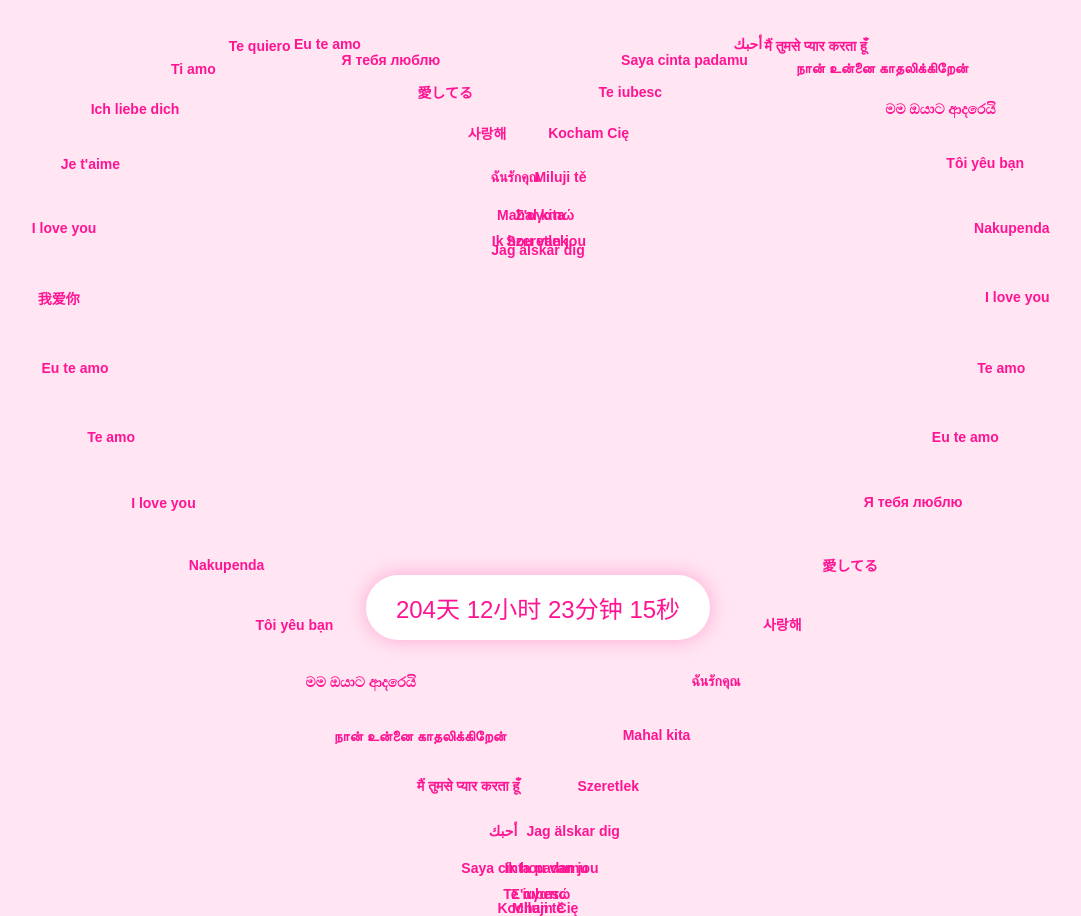
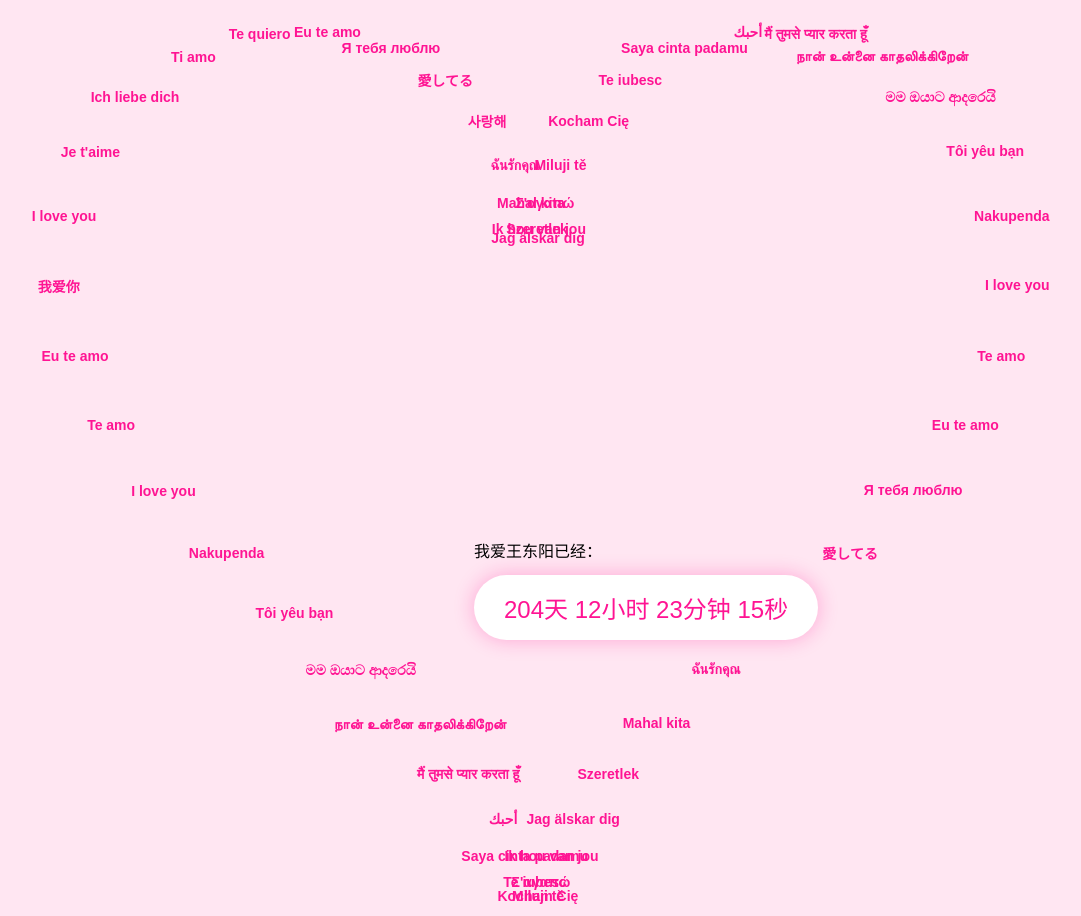
Before and after one commit to xinxin-sama/aini, a plain HTML site: page index.html in a window 1280 px wide. Shown: the whole page, without its empty margins (102-1183 px from the left). Drawn offline with Linux system fonts and the light colour scheme; animation ran at ten frames a second.

Commit message:
Add files via upload

```diff
--- a/index.html
+++ b/index.html
@@ -10,11 +10,14 @@
   <div class="heart-container">
     <!-- 52种语言的"我爱你"将动态生成 -->
   </div>
-  <div class="timer">
-    <span id="days">0</span>天
-    <span id="hours">0</span>小时
-    <span id="minutes">0</span>分钟
-    <span id="seconds">0</span>秒
+  <div class="timer-container">
+    <div class="timer-title">我爱王东阳已经：</div>
+    <div class="timer">
+      <span id="days">0</span>天
+      <span id="hours">0</span>小时
+      <span id="minutes">0</span>分钟
+      <span id="seconds">0</span>秒
+    </div>
   </div>
   <script src="script.js"></script>
 </body>
```
